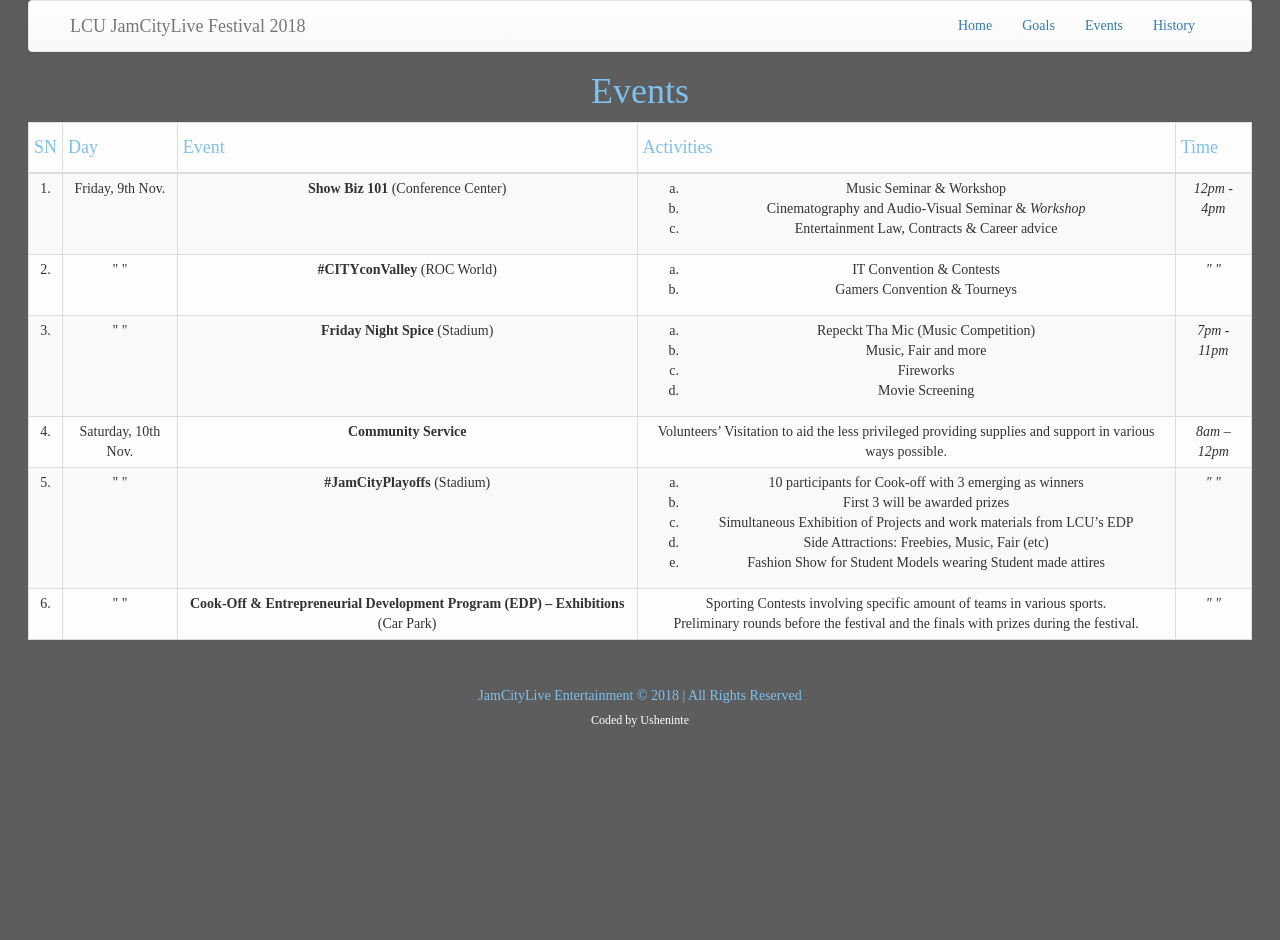
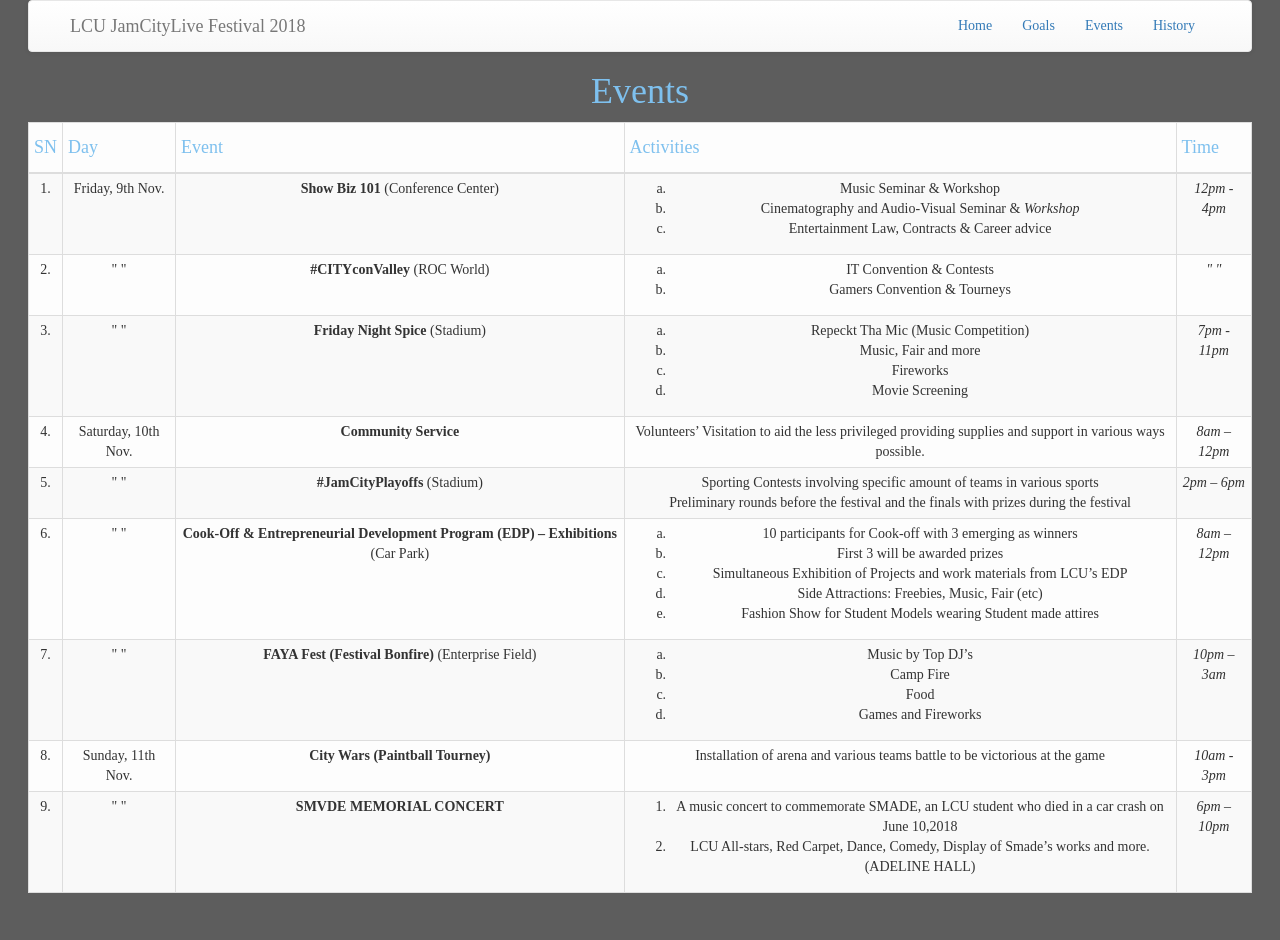
Before and after one commit to nullthefirst/JamCityLive-LCU-fest18, a React (Create React App) app: page /events in a window 1280 px wide. Shown: the top 940 px of the page. Before the commit the page ends 800 px from the top, so only its background shows below. Built offline with nearby package versions, Linux system fonts and the light colour scheme; a web font is replaced by a local one.

Commit message:
built Events

```diff
--- a/src/components/views/events.js
+++ b/src/components/views/events.js
@@ -69,6 +69,17 @@ export default class Events extends Component {
               <td>" "</td>
               <td><b>#JamCityPlayoffs</b> (Stadium)</td>
               <td>
+                Sporting Contests involving specific amount of teams in various sports
+                <br />
+                Preliminary rounds before the festival and the finals with prizes during the festival
+              </td>
+              <td><em>2pm – 6pm</em></td>
+            </tr>
+            <tr>
+              <td>6.</td>
+              <td>" "</td>
+              <td><b>Cook-Off & Entrepreneurial Development Program (EDP) – Exhibitions</b> (Car Park)</td>
+              <td>
                 <ol type="a">
                   <li>10 participants for Cook-off with 3 emerging as winners</li>
                   <li>First 3 will be awarded prizes</li>
@@ -77,18 +88,41 @@ export default class Events extends Component {
                   <li>Fashion Show for Student Models wearing Student made attires</li>
                 </ol>
               </td>
-              <td><em>" "</em></td>
+              <td><em>8am – 12pm</em></td>
             </tr>
             <tr>
-              <td>6.</td>
+              <td>7.</td>
               <td>" "</td>
-              <td><b>Cook-Off & Entrepreneurial Development Program (EDP) – Exhibitions</b> (Car Park)</td>
+              <td><b>FAYA Fest (Festival Bonfire)</b> (Enterprise Field)</td>
               <td>
-                Sporting Contests involving specific amount of teams in various sports.
-                <br />
-                Preliminary rounds before the festival and the finals with prizes during the festival.
+                <ol type="a">
+                  <li>Music by Top DJ’s</li>
+                  <li>Camp Fire</li>
+                  <li>Food</li>
+                  <li>Games and Fireworks</li>
+                </ol>
               </td>
-              <td><em>" "</em></td>
+              <td><em>10pm – 3am</em></td>
+            </tr>
+            <tr>
+              <td>8.</td>
+              <td>Sunday, 11th Nov.</td>
+              <td><b>City Wars (Paintball Tourney)</b></td>
+              <td>Installation of arena and various teams battle to be victorious at the game</td>
+              <td><em>10am - 3pm</em></td>
+            </tr>
+            <tr>
+              <td>9.</td>
+              <td>" "</td>
+              <td><b>SMVDE MEMORIAL CONCERT</b></td>
+              <td>
+                <ol type="1">
+                  <li>A music concert to commemorate SMADE, an LCU student who died in a car crash on June 10,2018</li>
+                  <li>LCU All-stars, Red Carpet, Dance, Comedy, Display
+of Smade’s works and more. (ADELINE HALL)</li>
+                </ol>
+              </td>
+              <td><em>6pm – 10pm</em></td>
             </tr>
           </tbody>
         </Table>
```
